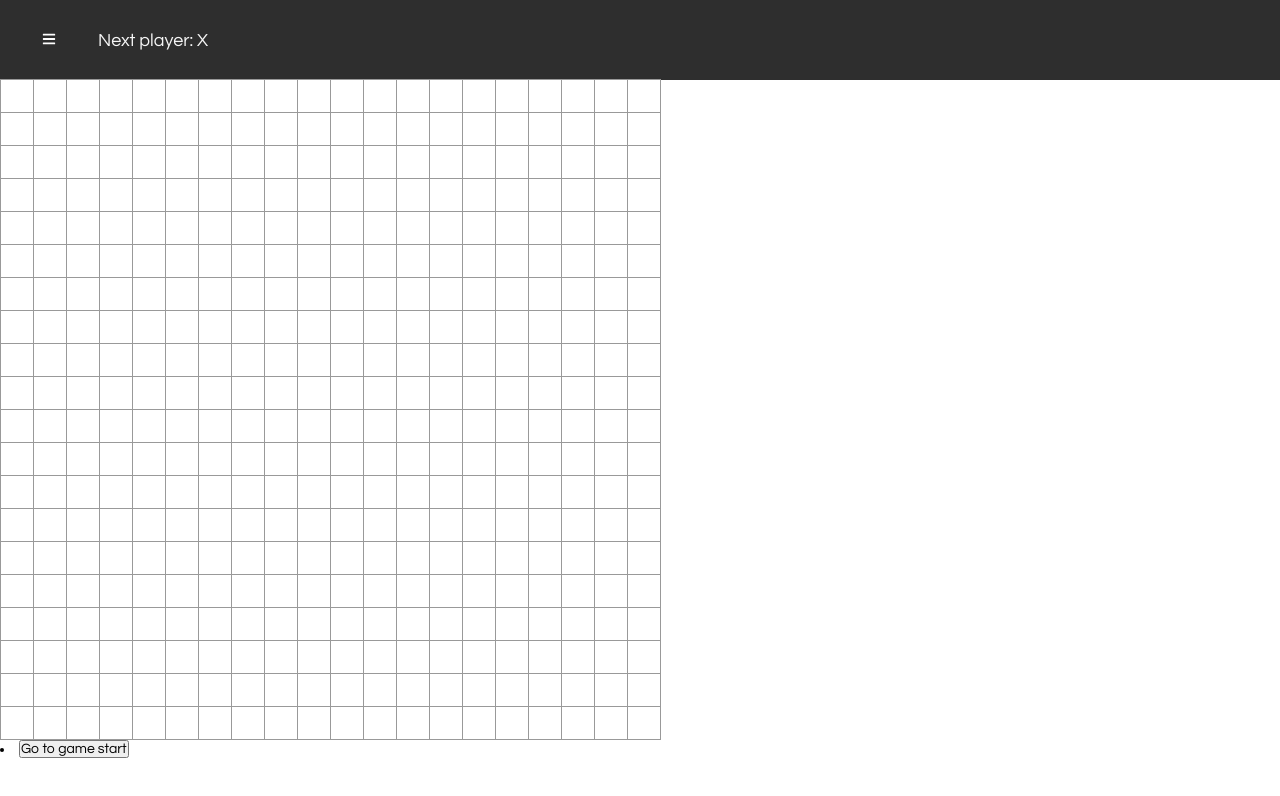
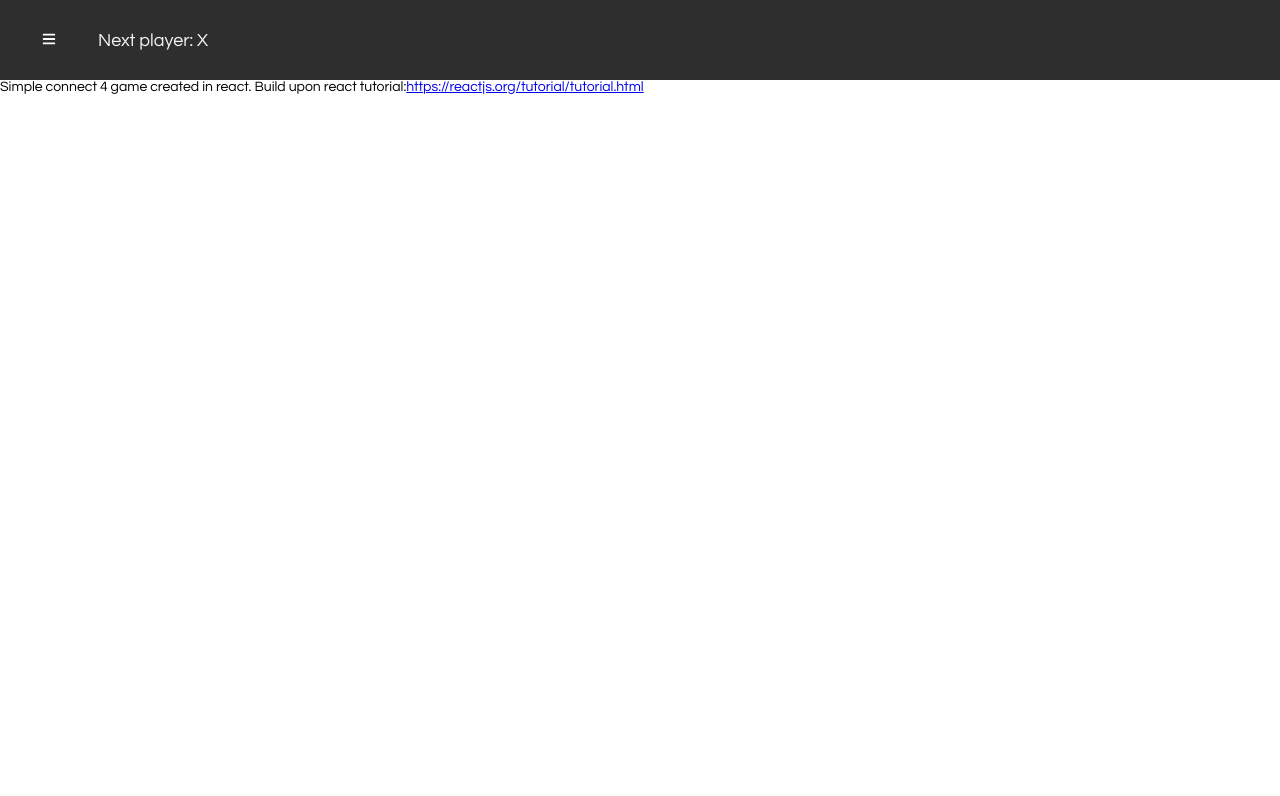
Before and after one commit to akerberg/react-connect-four, a React app: page /about in a window 1280 px wide. Built offline with nearby package versions, Linux system fonts and the light colour scheme.

Commit message:
Fixed new game, undo and redo button

```diff
--- a/src/components/sidebar.js
+++ b/src/components/sidebar.js
@@ -5,11 +5,12 @@ import { AiOutlineClose } from 'react-icons/ai';
 import './sidebar.css';
 import { IconContext } from "react-icons";
 import {RiRestartLine} from "react-icons/ri";
+import {jumpState} from "../index";
 
 function TopBar(props) {
     return (
         <div className="top-bar">
-            <Link to="#" className='menu-button' onClick={props.showSidebar}>
+            <Link to="/" className='menu-button' onClick={props.showSidebar}>
                 <FaBars/>
             </Link>
             {props.nextPlayer}
@@ -30,9 +31,24 @@ function SidebarCloseButton(props) {
 function SidebarNewGame(props) {
     return (
         <li key='0' className='nav-text'>
-            <Link to='/new-game' onClick={props.showSidebar}>
+            <Link to='/' onClick={() => {
+                props.showSidebar();
+                props.jumpToState(jumpState.START);
+                }
+            }>
                 <RiRestartLine />
                 <span>New game</span>
+            </Link>
+        </li>
+    )
+}
+
+function About(props) {
+    return (
+        <li key='3' className='nav-text'>
+            <Link to='/about' onClick={props.showSidebar}>
+                <RiRestartLine />
+                <span>About</span>
             </Link>
         </li>
     )
@@ -49,17 +65,20 @@ function Sidebar(props) {
                 <nav className={sidebar ? 'nav-menu active' : 'nav-menu'}>
                     <ul className='nav-menu-items' >
                         <SidebarCloseButton showSidebar={showSidebar} />
-                        <SidebarNewGame showSidebar={showSidebar} />
+                        <SidebarNewGame showSidebar={showSidebar}
+                                        jumpToState={props.jumpToState}/>
                         {props.historyData.map((item, index) => {
                             return (
                                 <li key={index} className={item.cName}>
-                                    <Link to={item.path}>
+                                    <Link to={item.path} onClick={() => props.jumpToState(item.state) }>
                                         {item.icon}
                                         <span>{item.title}</span>
                                     </Link>
                                 </li>
                             )
                         })}
+                        <About showSidebar={showSidebar} />
+
                     </ul>
                 </nav>
             </IconContext.Provider>
--- a/src/index.js
+++ b/src/index.js
@@ -9,7 +9,13 @@ import {AiOutlineHistory} from "react-icons/ai";
 window.nbrColumns = 20;
 window.nbrRows = 20;
 
-class Game extends React.Component {
+export const jumpState = {
+    BACK: "back",
+    FORWARD: "forward",
+    START: "start",
+}
+
+export default class Game extends React.Component {
     constructor(props) {
         super(props);
         this.state = {
@@ -20,6 +26,7 @@ class Game extends React.Component {
             stepNumber: 0,
             xIsNext: true,
         };
+        this.jumpToState = this.jumpToState.bind(this);
     }
 
     handleClick(i) {
@@ -47,28 +54,26 @@ class Game extends React.Component {
         });
     }
 
-    createHistory(history) {
-        return (
-            history.map((step, move) => {
-                const desc = move ?
-                    'Go to move #' + move :
-                    'Go to game start';
-                return (
-                    <li key={move}>
-                        <button onClick={() => this.jumpTo(move)}>{desc}</button>
-                    </li>
-                );
-            })
-        );
+    jumpToState(state) {
+        if (state === jumpState.BACK) {
+            this.jumpTo(this.state.stepNumber-1);
+        }
+        else if (state === jumpState.FORWARD) {
+            this.jumpTo(this.state.stepNumber+1);
+        }
+        else {
+            this.jumpTo(0);
+        }
     }
 
     createHistoryData(history, stepNumber) {
         let historyData = [];
-        if (history.length > 1) {
+        if (history.length > 1 && stepNumber > 0) {
             historyData.push(
                 {
                     title: 'Undo',
-                    path: '/undo',
+                    path: '/',
+                    state: jumpState.BACK,
                     icon: <AiOutlineHistory />,
                     cName: 'nav-text'
                 }
@@ -78,7 +83,8 @@ class Game extends React.Component {
             historyData.push(
                 {
                     title: 'Redo',
-                    path: '/redo',
+                    path: '/',
+                    state: jumpState.FORWARD,
                     icon: <AiOutlineHistory />,
                     cName: 'nav-text'
                 }
@@ -96,42 +102,26 @@ class Game extends React.Component {
         }
     }
 
-    createBoard(squares, moves) {
-        return (
-            <>
-                    <Board
-                        squares={squares}
-                        onClick={(i) => this.handleClick(i) }
-                    />
-                    {moves}
-            </>
-        );
-    }
-
     render() {
         const history = this.state.history;
         const current = history[this.state.stepNumber];
-        const moves = this.createHistory(history);
         let status = this.createStatusText(current.squares, current.lastPos);
-        let board =this.createBoard(current.squares, moves)
         let historyData = this.createHistoryData(history, this.state.stepNumber);
+        let squares = current.squares;
 
         return (
             <>
                 <Router>
-                    <Sidebar nextPlayer={status} historyData={historyData} />
+                    <Sidebar nextPlayer={status} historyData={historyData} jumpToState={this.jumpToState}/>
                      <Switch>
-                         <Route path="/">
-                             {board}
+                         <Route exact path="/">
+                             <Board squares={squares} onClick={(i) => this.handleClick(i) }/>
                          </Route>
-                         <Route path="/new-game">
-                            {board}
-                        </Route>
-                        <Route path="/redo">
-                            {board}
-                        </Route>
-                        <Route path="/undo">
-                            {board}
+                         <Route exact path="/about">
+                             Simple connect 4 game created in react. Build upon react tutorial:
+                             <a href='https://reactjs.org/tutorial/tutorial.html'>
+                                 https://reactjs.org/tutorial/tutorial.html
+                             </a>
                         </Route>
                     </Switch>
                 </Router>
```
Also changed, not shown: src/index.css (+0 -13 lines).
